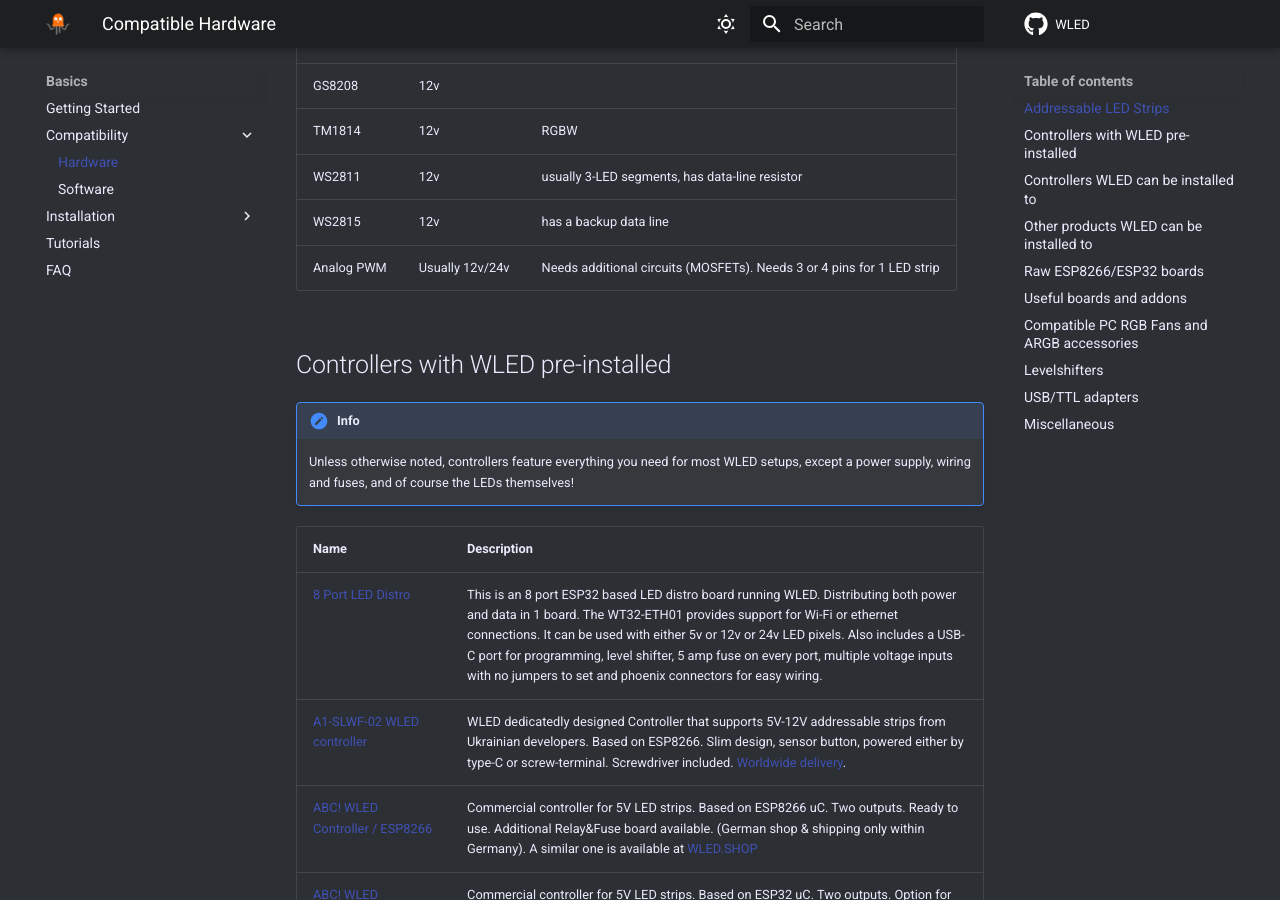
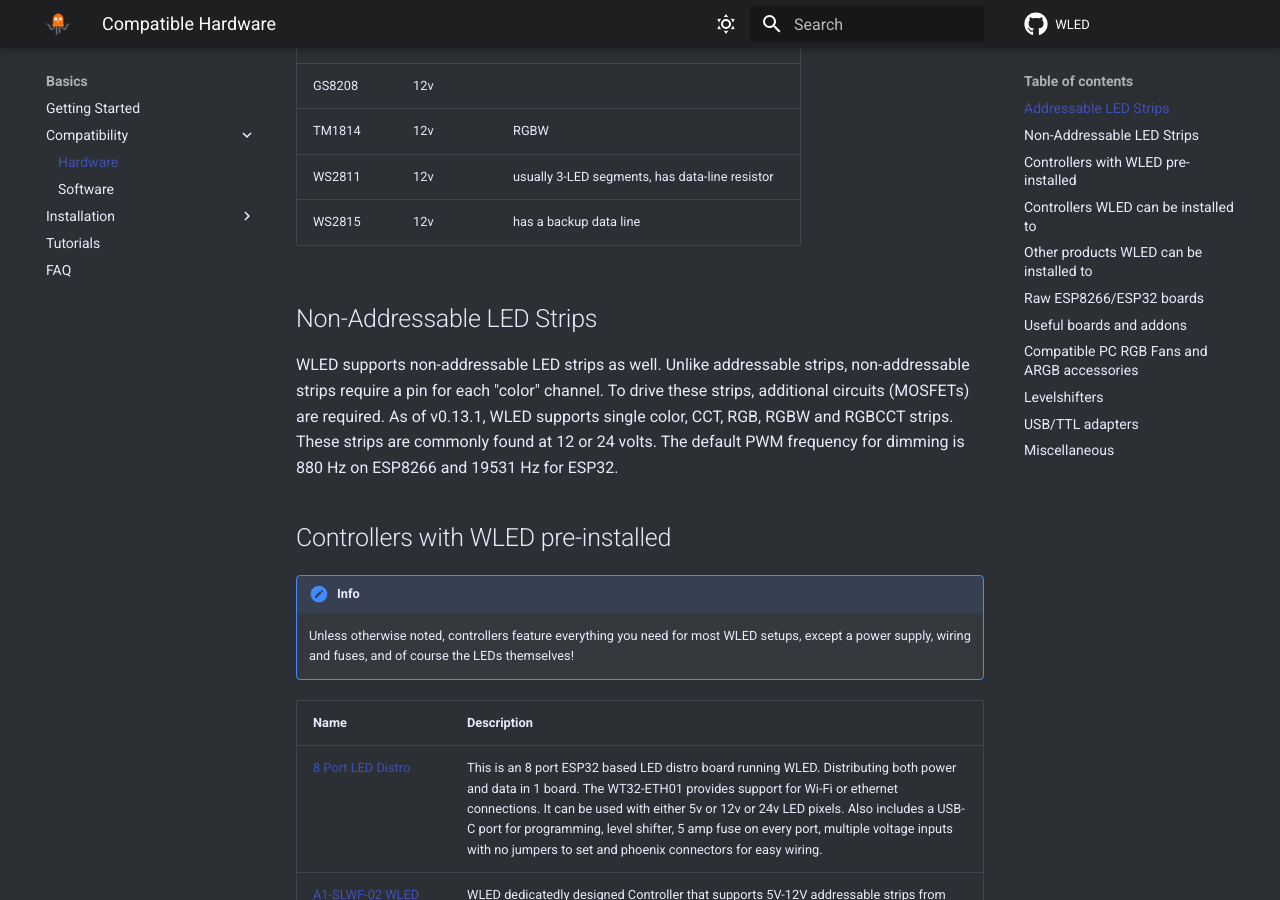
Before and after one commit to Aircoookie/WLED-Docs, an MkDocs documentation site: the page built from docs/basics/compatible-hardware.md, in a window 1280 px wide and 900 px high, scrolled down 1032 px. Built offline with MkDocs 1.6.1 and Material for MkDocs 9.7.7, drawn with Linux system fonts in a browser that asks for light colours; comment, search, counter and statistics services are not loaded.

Commit message:
Update compatible-hardware.md
Add documentation for supported analog strips types and pwm frequency

```diff
--- a/docs/basics/compatible-hardware.md
+++ b/docs/basics/compatible-hardware.md
@@ -34,7 +34,12 @@
 TM1814 | 12v | RGBW
 WS2811 | 12v | usually 3-LED segments, has data-line resistor
 WS2815 | 12v | has a backup data line
-Analog PWM | Usually 12v/24v | Needs additional circuits (MOSFETs). Needs 3 or 4 pins for 1 LED strip
+
+## Non-Addressable LED Strips
+
+WLED supports non-addressable LED strips as well. Unlike addressable strips, non-addressable strips require a pin for each "color" channel. To drive these strips, additional circuits (MOSFETs) are required.
+As of v0.13.1, WLED supports single color, CCT, RGB, RGBW and RGBCCT strips. These strips are commonly found at 12 or 24 volts.
+The default PWM frequency for dimming is 880 Hz on ESP8266 and 19531 Hz for ESP32.
 
 ## Controllers with WLED pre-installed
 
```
